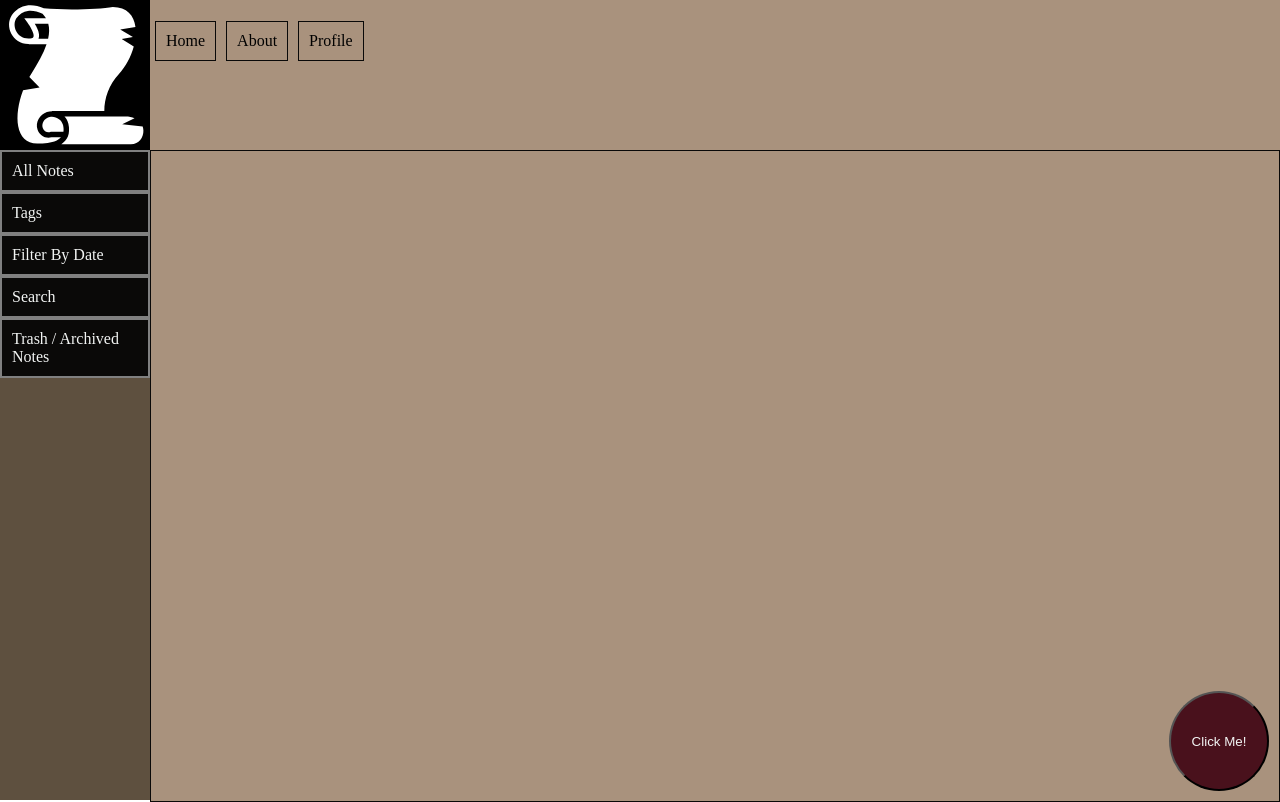
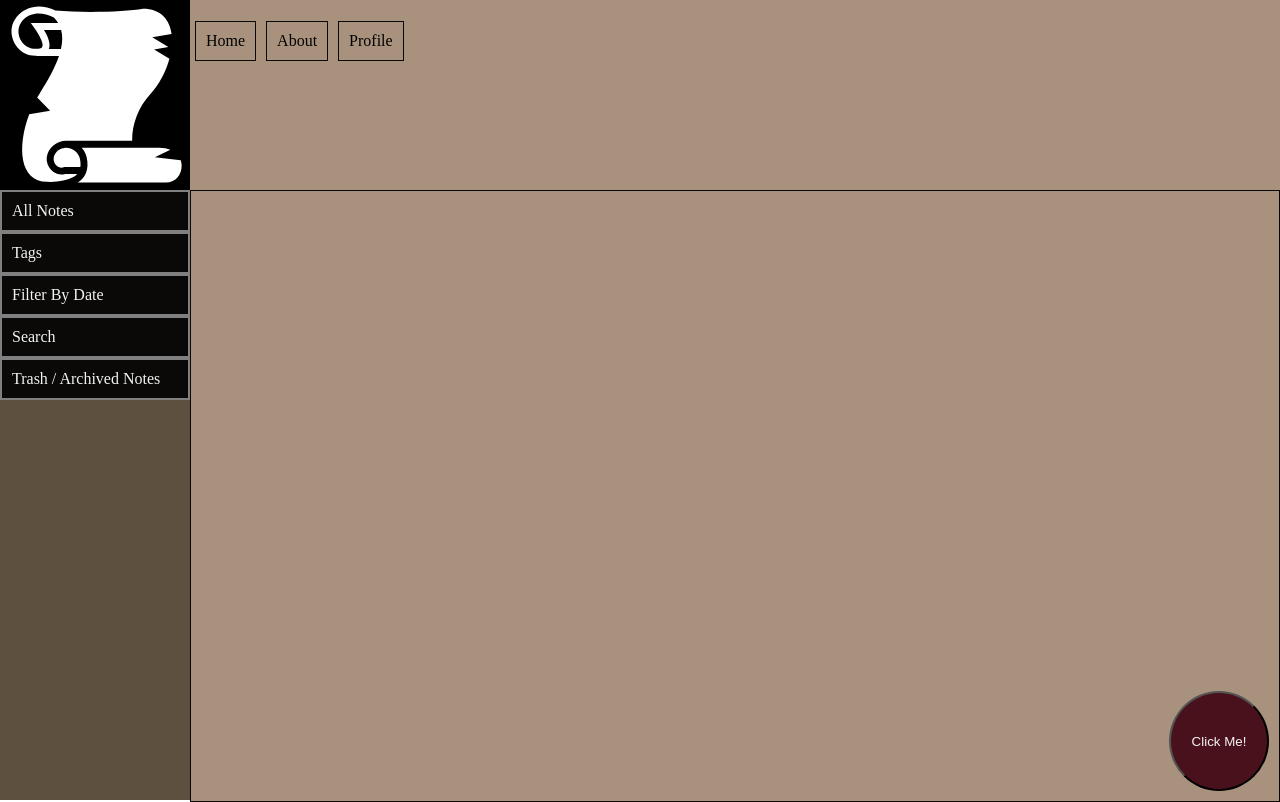
Before and after one commit to roxanne-mackinnon/RJournal, a React (Create React App) app: page / in a window 1280 px wide. Both pictures are taken after a click on the button "Log In". Built offline with nearby package versions, Linux system fonts and the light colour scheme.

Commit message:
Added calendar component to sidebar, refactored by creating DateFilteringContext so that anyone can set the date.

```diff
--- a/src/Calendar.js
+++ b/src/Calendar.js
@@ -1,12 +1,15 @@
 import './css/Calendar.css';
 import {datesToDisplay, MONTHS} from './utils/dateutils';
-import {useEffect} from 'react';
+import {useEffect, useContext} from 'react';
+import {DateFilteringContext} from './Contexts';
 
 //  Calendar component for displaying ranges of dates, old-school calendar style.
 //  'onRangeSelected': callback function of two parameters, start date and end date (exclusive)
 //    these dates represent the dates which the parent should display, representing either that the
 //    month has changed or the user has click-and-dragged over a set of continuous days
-export default function Calendar({date, setDate, onRangeSelected}) {
+export default function Calendar() {
+
+    const [date, setDate, onRangeSelected] = useContext(DateFilteringContext);
 
     const days = datesToDisplay(date);
 
@@ -21,16 +24,26 @@ export default function Calendar({date, setDate, onRangeSelected}) {
         // eslint-disable-next-line
     }, [date]);
 
+    const decrementMonth = e => {
+        e.stopPropagation();
+        setDate(new Date(date.getFullYear(), date.getMonth() - 1));
+    }
+
+    const incrementMonth = e => {
+        e.stopPropagation();
+        setDate(new Date(date.getFullYear(), date.getMonth() + 1));
+    }
+
     return (
         <div className="calendar">
             <p>{date.getFullYear()}</p>
             <div className="month-selector">
-                <span onClick={() => setDate(new Date(date.getFullYear(), date.getMonth() - 1))}>Left</span>
+                <span onClick={decrementMonth}>Left</span>
                 <span>{MONTHS[date.getMonth()]}</span>
-                <span onClick={() => setDate(new Date(date.getFullYear(), date.getMonth() + 1))}>Right</span>
+                <span onClick={incrementMonth}>Right</span>
             </div>
             <div className="month-days">
-                {["Sun","Mon","Tue","Wed","Thu","Fri","Sat"].map(day =>
+                {["S","M","T","W","Th","F","S"].map(day =>
                 <p>{day}</p>)}
                 {days.map(day => <p>{day}</p>)}
             </div>
--- /dev/null
+++ b/src/Contexts.js
@@ -0,0 +1,3 @@
+import {createContext} from 'react';
+
+export const DateFilteringContext = createContext(null);
--- a/src/SideBar.js
+++ b/src/SideBar.js
@@ -20,7 +20,7 @@ export default function SideBar() {
     const Item = (id, desc, children) => ({'id': id, 'desc': desc, 'children': children||null});
 
     const items =[Item('all', 'All Notes'), Item('tags','Tags',[]),
-                  Item('date','Filter By Date', []), Item('search', 'Search', []),
+                  Item('date','Filter By Date', [<Calendar />]), Item('search', 'Search', []),
                   Item('trash', 'Trash / Archived Notes')];
 
     // but if one of the sidebar elements has a sublist we still want to expand that...
@@ -28,8 +28,8 @@ export default function SideBar() {
     return (
     <ul className="sidebar">
         {items.map(item =>
-            <li id={`sidebar-${item.id}`} style={isClicked(item.id) ? clickedStyle : null} onClick={() => toggleClicked(item.id)}>
-                {item.desc}
+            <li className="sidebar-item" id={`sidebar-item-${item.id}`} style={isClicked(item.id) ? clickedStyle : null} onClick={() => toggleClicked(item.id)}>
+                {<div className="sidebar-item">{item.desc}</div>}
                 {isClicked(item.id) && item.children}
             </li>
         )}
--- a/src/css/AppLayout.css
+++ b/src/css/AppLayout.css
@@ -1,6 +1,6 @@
 .app-layout {
     display: grid;
-    grid-template: 150px 1fr / 150px 1fr;
+    grid-template: 190px 1fr / 190px 1fr;
     width: 100%;
     height: 100%;
 }
--- a/src/css/Calendar.css
+++ b/src/css/Calendar.css
@@ -1,16 +1,15 @@
 .calendar {
-    background-color: var(--lightbrown);
     height: 100%;
     text-align: center;
     box-sizing: border-box;
-    padding-top: 50px;
+    width: auto;
 }
 
 .calendar > * {
     border: 1px solid black;
     margin: auto;
     text-align: center;
-    max-width: 300px;
+    min-width: 100px;
     background-color: var(--white);
 }
 
@@ -20,7 +19,7 @@
 
 .month-selector > * {
     user-select: none;
-    margin: 10px;
+    margin: 5px;
 }
 
 .month-selector > *:hover {
@@ -30,4 +29,9 @@
 .month-days {
     display: grid;
     grid-template-columns: repeat(7, 1fr);
+    gap: 0px;
 }
+
+.month-days > * {
+    margin: 2px;
+}
```
Also changed, not shown: src/AppController.js (+3 -5 lines).
